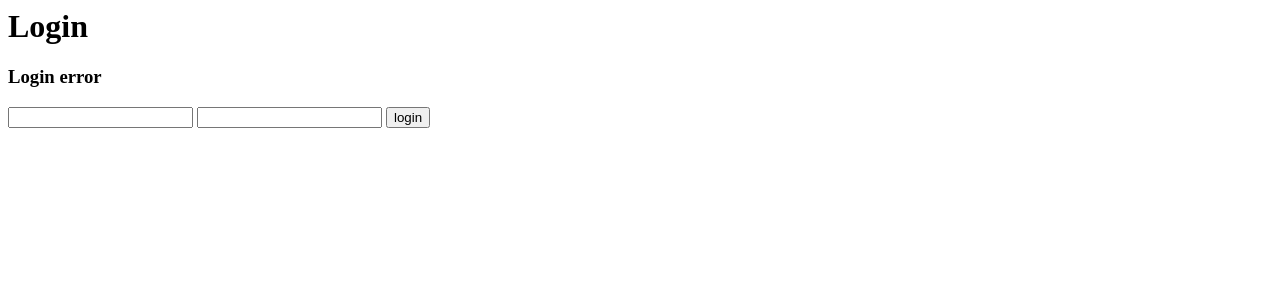
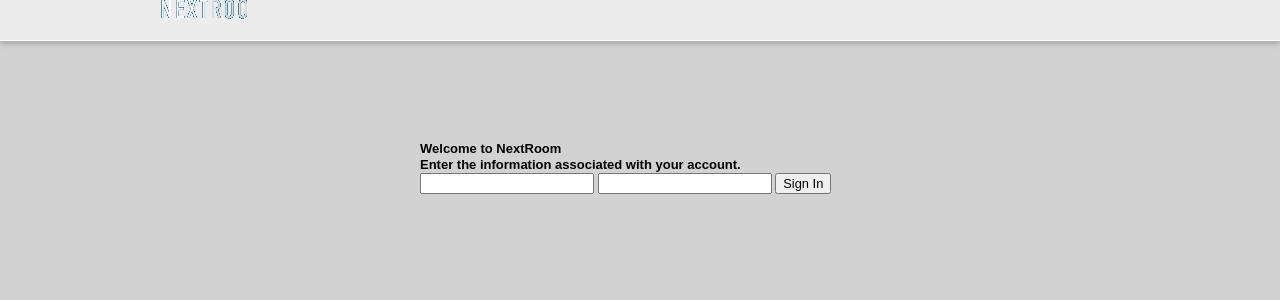
Before and after one commit to thisismedium/service.nextroomapp.com, a Django app: template nextroom/templates/service/admin/login.html in a window 1280 px wide. Shown: the top 300 px of the page. Run offline with Django 3.2, Linux system fonts and the light colour scheme; the template is opened without the code that fills it: most values are stand-ins (such as "Sample title", 1, 10 or a date in 2020).

Commit message:
getting started on ux work

```diff
--- a/nextroom/apps/service/views/web.py
+++ b/nextroom/apps/service/views/web.py
@@ -58,7 +58,10 @@ def login(request):
             request.session[USER_KEY] = None
             valid = False
 
-    return render_to_response('service/admin/login.html', {'valid':valid} )
+    return render_to_response('service/admin/login.html', {
+        'valid':valid,
+        'media': '%sservice/' % settings.MEDIA_URL
+    })
 
 def logout(request):
     # Clears the user from the session
--- a/nextroom/media/service/css/nextroom.css
+++ b/nextroom/media/service/css/nextroom.css
@@ -5,33 +5,84 @@
 html {
     font-size: 12pt;
     height: 100%;
+    background: #d2d2d2;
 }
 
 body {
-    position: relative;
-    width: 960px;
     height: 100%;
-    margin: 2em auto;
 }
 
 [unselectable=on] { -moz-user-select: none; -khtml-user-select: none; user-select: none; }
+
+/* ## ID's ## */
+#header_background {
+    height: 40px;
+    width: 100%;
+    min-width: 960px;
+    background: #ececec;
+    border-bottom: 1px solid #fff;
+}
+
+#header_background a {
+    display: block;
+    width: 92px;
+    height: 95px;
+    position: absolute;
+    top: -3px;
+    left: 0px;
+    text-indent: -9999px;
+    background: url(images/nextroom-logo.png) 0 0 no-repeat;
+}
+
+#login_box {
+    width: 440px;
+    margin: 100px auto 0;
+    position: relative;
+}
+
+#content {
+    position: relative;
+    padding: 100px 0 0;
+}
+
+
+/* ## class's ## */
+.wrapper {
+    width: 960px;
+    margin: 0 auto;
+    position: relative;
+}
+
+.shadow {
+    -moz-box-shadow: 0px 3px 5px #aaa;
+    -webkit-box-shadow: 0px 3px 5px #aaa;
+    box-shadow: 0px 3px 5px #aaa;
+}
+
 
 
 /* ## Header ## */
 
 header {
-    position: relative;
+    position: absolute;
+    width: 860px;
+    top: -30px;
+    right: 0;
     margin-bottom: 2em;
 }
 
 header h1 {
     font-size: 1.4em;
+    position: absolute;
+    top: 40px;
+    left: 0;
+    color: #838384;
 }
 
 header nav {
     position: absolute;
     line-height: 1.4em;
-    bottom: 0;
+    top: 0;
     right: 0;
 }
 
@@ -119,13 +170,16 @@ footer {
     list-style-type: none;
     border-radius: 3px;
     margin: 0 0 5px 0;
-    background-color: #eee;
-    color: blue;
+    background-color: #ededec;
+    color: #6c6c6c;
+    border: 1px solid #fff;
+    font-size: 16px;
+    line-height: 30px;
+    font-weight: bold;
 }
 
 #app .entry:hover {
-    background-color: blue;
-    color: white;
+    color: #0cac98;
 }
 
 #app .header span,
--- a/nextroom/templates/service/admin/base.html
+++ b/nextroom/templates/service/admin/base.html
@@ -6,6 +6,14 @@
   </head>
   <body>
 
+    <div id="header_background" class="shadow">
+        <div class="wrapper">
+            <a href="/">NextRoom</a>
+        </div>
+    </div>
+
+    {% block body_content %}
+    <div class="wrapper">
         <header>
           <h1>NextRoom // {{user.practice}}</h1>
           <nav id="main-nav">
@@ -16,6 +24,7 @@
           </nav>
         </header>
 
+        <div id="content">
             <div role="main">
               <section id="app">
 
@@ -126,8 +135,13 @@
             </div>
               </form>
 
-    </div>
+            </div><!-- END TEMPLATE ID -->
+        </div><!-- END CONTENT ID -->
 
+
+
+    </div><!-- END WRAPPER CLASS -->
         <script type="text/javascript" data-main="main" src="{{media}}require-jquery-1.4.3.js"></script>
+    {% endblock %}
   </body>
 </html>
--- a/nextroom/templates/service/admin/login.html
+++ b/nextroom/templates/service/admin/login.html
@@ -1,11 +1,18 @@
-<h1>Login</h1>
+{% extends "service/admin/base.html" %}
+
+{% block body_content %}
+    <div id="login_box">
+        <h1>Welcome to NextRoom</h1>
+        <h3>Enter the information associated with your account.</h3>
+        {% comment %}
         {% if not valid %}
         <h3>Login error</h3>
         {% endif %}
-<p>
+        {% endcomment %}
         <form action="" method="post">
             <input type="text" name="email" />
             <input type="password" name="password" />
-    <input type="submit" value="login" />
+            <input type="submit" value="Sign In" />
         </form>
-</p>
+    </div>
+{% endblock %}
```
Also changed, not shown: nextroom/media/service/css/images/nextroom-logo.png (added). Lines whose indentation alone changed are shown as unchanged.
